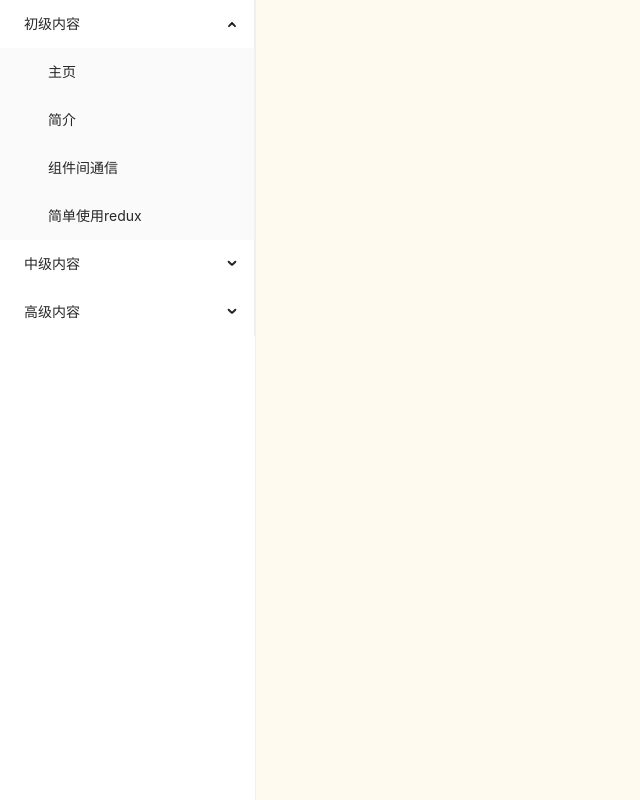
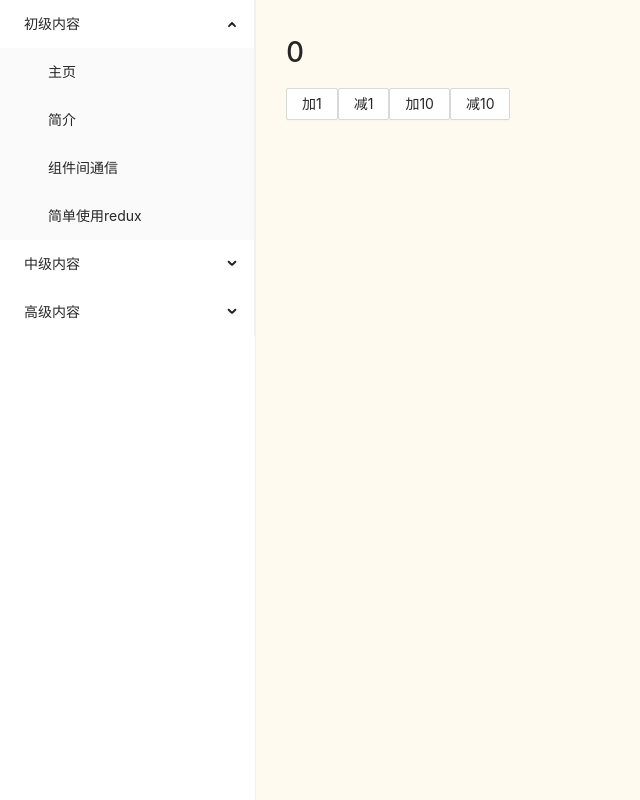
Before and after one commit to ANNNYG/study-react, a React app: page /home/Count in a window 1280 px wide. Shown: the whole page, without its empty margins (0-640 px from the left). Built offline with nearby package versions, Linux system fonts and the light colour scheme.

Commit message:
自定义hook另一个例子

```diff
--- a/src/App.js
+++ b/src/App.js
@@ -1,7 +1,7 @@
 import Home from './views/HomePage/index.jsx'
 import LoginPage from './views/LoginPage/index.jsx'
 
-import { Switch, Route, Redirect } from "react-router-dom"
+import { Switch, Route } from "react-router-dom"
 
 function App() {
   return (
@@ -10,7 +10,7 @@ function App() {
         <Route exact path='/'>
           <LoginPage></LoginPage>
         </Route>
-        <Route  path='/home'>
+        <Route path='/home'>
           <Home></Home>
         </Route>
       </Switch>
--- a/src/index.js
+++ b/src/index.js
@@ -4,17 +4,15 @@ import './index.css';
 import App from './App';
 import reportWebVitals from './reportWebVitals';
 import { BrowserRouter } from "react-router-dom"
-import { Provider} from 'react-redux'
+import { Provider } from 'react-redux'
 import store from '@/store/store.js'
 
 ReactDOM.render(
-  <React.StrictMode>
-    <Provider  store={store}>
-      <BrowserRouter>
-        <App />
-      </BrowserRouter>
-    </Provider>
-  </React.StrictMode>,
+  <Provider store={store}>
+    <BrowserRouter>
+      <App />
+    </BrowserRouter>
+  </Provider>,
   document.getElementById('root')
 );
 
--- /dev/null
+++ b/src/views/Count/hook/UseCountHook.jsx
@@ -0,0 +1,12 @@
+import { useState } from 'react'
+
+export default function UseCountHook() {
+    const [count, setCount] = useState(0)
+
+    const add10 = () => setCount((pre) => pre + 10)
+    const add1 = () => setCount((pre) => pre + 1)
+    const reduce1 = () => setCount((pre) => pre - 1)
+    const reduce10 = () => setCount((pre) => pre - 10)
+
+    return { count, reduce1, add10, add1, reduce10 }
+}
--- /dev/null
+++ b/src/views/Count/index.jsx
@@ -0,0 +1,18 @@
+import React from 'react'
+import { Button } from 'antd'
+
+import UseCountHook from './hook/UseCountHook'
+
+export default function index() {
+    const { count, add1, add10, reduce1, reduce10 } = UseCountHook()
+
+    return (
+        <div style={{ padding: 30 }}>
+            <h1>{count}</h1>
+            <Button onClick={() => add1()}>加1</Button>
+            <Button onClick={() => reduce1()}>减1</Button>
+            <Button onClick={() => add10()}>加10</Button>
+            <Button onClick={() => reduce10()}>减10</Button>
+        </div>
+    )
+}
--- a/src/views/HomePage/index.jsx
+++ b/src/views/HomePage/index.jsx
@@ -8,7 +8,7 @@
 import React from 'react'
 import './index.css'
 
-import { Switch, Route, Redirect, useHistory } from "react-router-dom"
+import { Switch, Route, useHistory } from "react-router-dom"
 import { Menu } from 'antd'; //组件库引入导航栏
 
 //引入自定义组件
@@ -19,6 +19,8 @@ import EasyRedux from '@/views/easyRedux/index'
 import Todo from '@/views/Todo/index'
 import Hoc from '@/views/Hoc/index'
 import CustomizeHook from '@/views/customizeHook/index'
+import Count from '@/views/Count/index'
+
 
 
 const { SubMenu } = Menu;
@@ -60,6 +62,7 @@ export default function HomePage() {
                         <Menu.Item key="Todo">组件通信使用redux</Menu.Item>
                         <Menu.Item key="HOC">高阶组件</Menu.Item>
                         <Menu.Item key="CustomizeHook">自定义Hook</Menu.Item>
+                        <Menu.Item key="Count">自定义Hook求和组件</Menu.Item>
 
                     </SubMenu>
                     <SubMenu key="sub4" title="高级内容">
@@ -94,6 +97,9 @@ export default function HomePage() {
                     <Route exact path='/home/CustomizeHook'>
                         <CustomizeHook></CustomizeHook>
                     </Route>
+                    <Route exact path='/home/Count'>
+                        <Count></Count>
+                    </Route>
                 </Switch>
             </div>
         </div>
--- a/src/views/customizeHook/Hook/useGetCoordinate.jsx
+++ b/src/views/customizeHook/Hook/useGetCoordinate.jsx
@@ -3,7 +3,7 @@ import { useState, useEffect } from 'react'
 /* 自定义hook首字母一定要大写，且以Use开头，不然会报错 */
 const UseGetCoordinate = () => {
     const [postion, setPosition] = useState({ x: 0, y: 0 })
-    /* 添加时间监听 */
+    /* 添加事件监听 */
     useEffect(() => {
         const setMousePostion = (e) => {
             setPosition({ x: e.clientX, y: e.clientY })
@@ -11,9 +11,10 @@ const UseGetCoordinate = () => {
         document.addEventListener('mousemove', setMousePostion)
         /* 销毁事件监听 */
         return () => {
+            console.log('组件已经销毁')
             document.removeEventListener('mousemove', setMousePostion)
         }
-    })
+    }, [])
 
     return postion
 }
```
